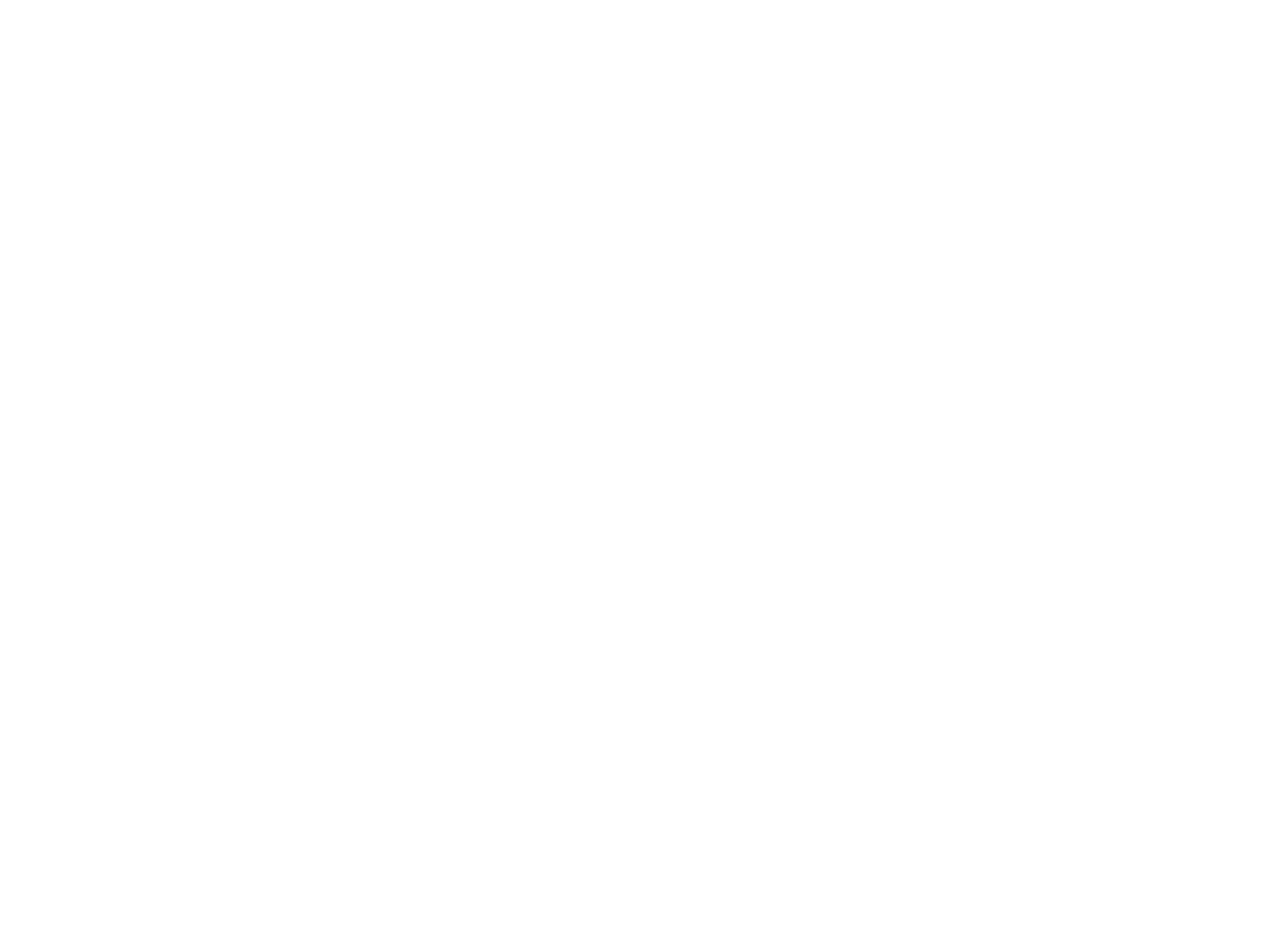
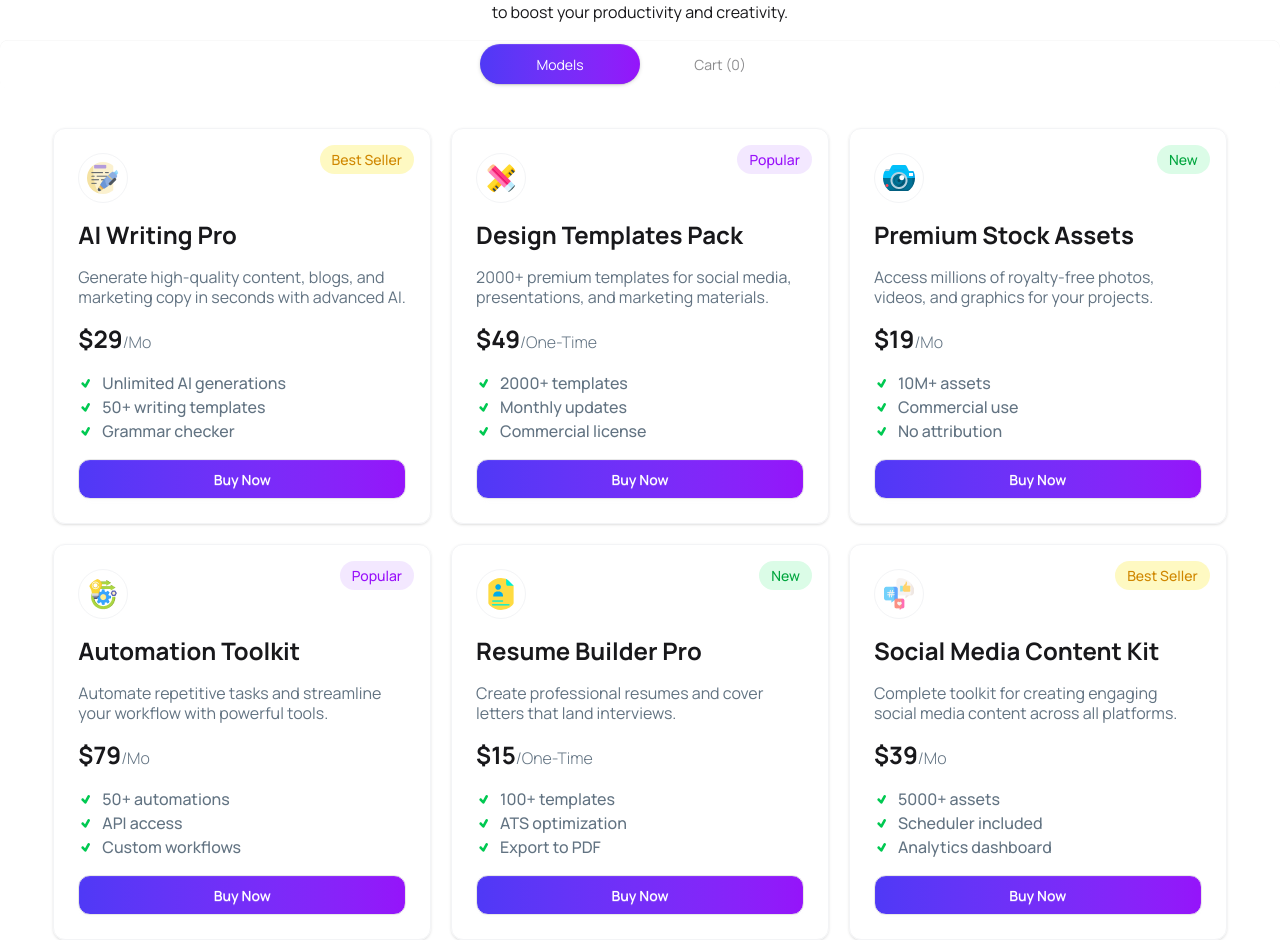
Before and after one commit to mdshihabshahriar/DigiTools-Platform, a React (Vite) app: page / in a window 1280 px wide. Shown: the part 1185-2125 px from the top of the page. Before the commit the page ends 973 px from the top, so only its background shows below. Built offline with nearby package versions, Linux system fonts and the light colour scheme.

Commit message:
model part added

```diff
--- a/package.json
+++ b/package.json
@@ -13,6 +13,7 @@
     "@tailwindcss/vite": "^4.2.2",
     "react": "^19.2.4",
     "react-dom": "^19.2.4",
+    "react-icons": "^5.6.0",
     "tailwindcss": "^4.2.2"
   },
   "devDependencies": {
--- /dev/null
+++ b/public/models.json
@@ -0,0 +1,92 @@
+[
+  {
+    "id": 1,
+    "name": "AI Writing Pro",
+    "description": "Generate high-quality content, blogs, and marketing copy in seconds with advanced AI.",
+    "price": 29,
+    "period": "Mo",
+    "tag": "Best Seller",
+    "tagType": "best seller",
+    "features": [
+      "Unlimited AI generations",
+      "50+ writing templates",
+      "Grammar checker"
+    ],
+    "icon": "/src/assets/products/writing_2327400 1.png"
+  },
+  {
+    "id": 2,
+    "name": "Design Templates Pack",
+    "description": "2000+ premium templates for social media, presentations, and marketing materials.",
+    "price": 49,
+    "period": "One-Time",
+    "tag": "Popular",
+    "tagType": "popular",
+    "features": [
+      "2000+ templates",
+      "Monthly updates",
+      "Commercial license"
+    ],
+    "icon": "/src/assets/products/design-tool.png"
+  },
+  {
+    "id": 3,
+    "name": "Premium Stock Assets",
+    "description": "Access millions of royalty-free photos, videos, and graphics for your projects.",
+    "price": 19,
+    "period": "Mo",
+    "tag": "New",
+    "tagType": "new",
+    "features": [
+      "10M+ assets",
+      "Commercial use",
+      "No attribution"
+    ],
+    "icon": "/src/assets/products/camera_8775444 1.png"
+  },
+  {
+    "id": 4,
+    "name": "Automation Toolkit",
+    "description": "Automate repetitive tasks and streamline your workflow with powerful tools.",
+    "price": 79,
+    "period": "Mo",
+    "tag": "Popular",
+    "tagType": "popular",
+    "features": [
+      "50+ automations",
+      "API access",
+      "Custom workflows"
+    ],
+    "icon": "/src/assets/products/operation.png"
+  },
+  {
+    "id": 5,
+    "name": "Resume Builder Pro",
+    "description": "Create professional resumes and cover letters that land interviews.",
+    "price": 15,
+    "period": "One-Time",
+    "tag": "New",
+    "tagType": "new",
+    "features": [
+      "100+ templates",
+      "ATS optimization",
+      "Export to PDF"
+    ],
+    "icon": "/src/assets/products/portfolio.png"
+  },
+  {
+    "id": 6,
+    "name": "Social Media Content Kit",
+    "description": "Complete toolkit for creating engaging social media content across all platforms.",
+    "price": 39,
+    "period": "Mo",
+    "tag": "Best Seller",
+    "tagType": "best seller",
+    "features": [
+      "5000+ assets",
+      "Scheduler included",
+      "Analytics dashboard"
+    ],
+    "icon": "/src/assets/products/social-media.png"
+  }
+]
--- a/src/App.jsx
+++ b/src/App.jsx
@@ -1,9 +1,21 @@
+import { useState } from 'react'
 import './App.css'
 import Banner from './components/Banner'
 import Main from './components/Main'
+import Models from './components/Models'
 import Navbar from './components/Navbar'
 
+const getModels = async () => {
+    const res = await fetch('/models.json')
+    return res.json()
+  }
+
+  const modelPromise = getModels()
+
 function App() {
+
+  const [activeTab, setActiveTab] = useState("model")
+  const [carts, setCarts] = useState([])
 
   return (
     <>
@@ -12,6 +24,14 @@
       <Banner />
 
       <Main />
+
+      <div className="tabs tabs-box justify-center bg-transparent mt-4">
+        <input type="radio" name="my_tabs_1" className={`tab rounded-full w-40 ${activeTab === "model" ? "bg-linear-to-r from-[#4F39F6]  to-[#9514FA] text-white" : "bg-transparent"}`} aria-label="Models" onClick={()=>{setActiveTab("model")}} defaultChecked/>
+        <input type="radio" name="my_tabs_1" className={`tab rounded-full w-40 ${activeTab === "cart" ? "bg-linear-to-r from-[#4F39F6]  to-[#9514FA] text-white" : "bg-transparent"}`} aria-label={`Cart (${carts.length})`} onClick={()=>{setActiveTab("cart")}}/>
+      </div>
+
+      <Models modelPromise={modelPromise} />
+
     </>
   )
 }
--- a/src/components/Main.jsx
+++ b/src/components/Main.jsx
@@ -2,6 +2,7 @@
 
 const Main = () => {
     return (
+        <div>
         <div className='flex justify-around bg-linear-to-r from-[#4F39F6]  to-[#9514FA] p-10'>
             <div className='text-center space-y-3'>
                 <h1 className='font-extrabold text-7xl text-white'>50K+</h1>
@@ -16,6 +17,11 @@
                 <p className='font-medium text-xl text-white'>Rating</p>
             </div>
         </div>
+        <div className='w-11/12 mx-auto mt-30 flex flex-col items-center text-center space-y-5'>
+            <h2 className='font-extrabold text-5xl'>Premium Digital Tools</h2>
+            <p className='text-[16px]'>Choose from our curated collection of premium digital products designed <br /> to boost your productivity and creativity.</p>
+        </div>
+        </div>
     );
 };
 
--- /dev/null
+++ b/src/components/ModelCard.jsx
@@ -0,0 +1,31 @@
+import React from 'react';
+import { TiTick } from 'react-icons/ti';
+
+const ModelCard = ({ model }) => {
+    return (
+        <div className='border border-gray-100 rounded-xl shadow-sm p-6 space-y-4 relative'>
+             <span className={`absolute top-4 right-4 text-[14px] px-3 py-1 rounded-full font-medium
+                ${model.tag === 'Popular' ? 'bg-purple-100 text-purple-600' :
+                model.tag === 'New' ? 'bg-green-100 text-green-600' :
+                model.tag === 'Best Seller' ? 'bg-yellow-100 text-yellow-600' :
+                'bg-gray-100 text-gray-600'}`}>
+                {model.tag}
+            </span>
+            <img className='border border-gray-100 rounded-full p-2' src={model.icon} alt={model.name} />
+            <h1 className='font-bold text-2xl'>{model.name}</h1>
+            <p className='text-[16px]/5 text-[#627382]'>{model.description}</p>
+            <p className='font-bold text-2xl'>${model.price}<span className='text-[16px] text-[#627382] font-light'>/{model.period}</span></p>
+            <ul>
+                {model.features.map((feature, index) => (
+                    <li key={index} className='flex items-center font-medium text-[#627382] text-[16px]'>
+                        <TiTick className='text-green-500 mr-2' />
+                        {feature}
+                    </li>
+                ))}
+            </ul>
+            <button className='btn bg-linear-to-r from-[#4F39F6]  to-[#9514FA] text-white w-full rounded-xl'>Buy Now</button>
+        </div>
+    );
+};
+
+export default ModelCard;
--- /dev/null
+++ b/src/components/Models.jsx
@@ -0,0 +1,21 @@
+import React  from 'react';
+import ModelCard from './ModelCard';
+import { use } from 'react';
+
+const Models = ({ modelPromise }) => {
+    const models = use(modelPromise)
+    console.log(models)
+    return (
+        <div className='w-11/12 mx-auto mt-10'>
+            <div className='grid md:grid-cols-2 lg:grid-cols-3 gap-5'>
+                {
+                    models.map(model =>
+                        <ModelCard key={model.id} model={model} />
+                    )
+                }
+            </div>
+        </div>
+    );
+};
+
+export default Models;
```
Also changed, not shown: src/assets/products/camera_8775444 1.png (added), 1 other file (tests, documents, lock files or other folders).
